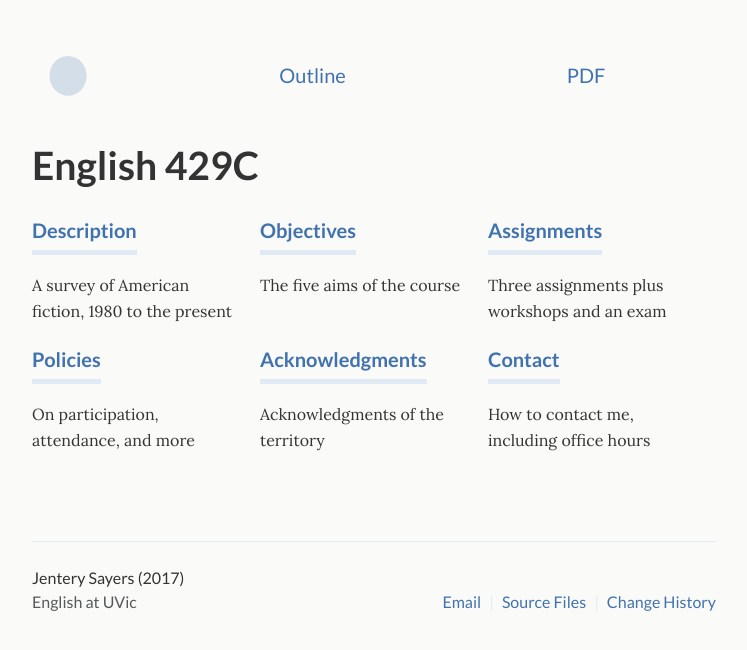
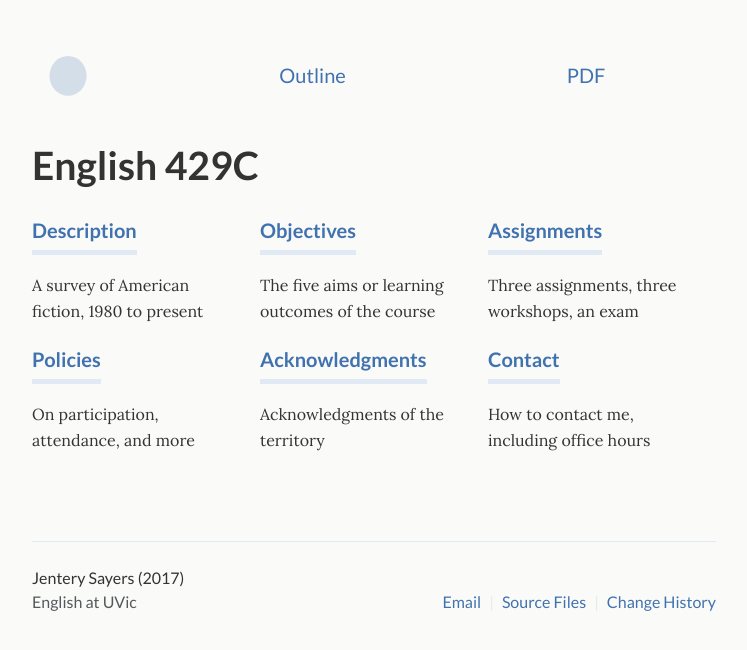
Before and after one commit to jentery/429c, a Jekyll site: the page built from _pages/outline.html, in a window 1280 px wide. Shown: the top 650 px of the page, without its empty margins (266-1013 px from the left). Built offline with Jekyll 4.4.1, drawn with Linux system fonts in a browser that asks for light colours.

Commit message:
Update outline.html

```diff
--- a/_pages/outline.html
+++ b/_pages/outline.html
@@ -12,21 +12,21 @@ permalink: /outline
     <div class="unit one-third">
       <div class="project">
         <h4 class="project-title"><a href="description/">Description</a></h4>
-        <p>A survey of American fiction, 1980 to the present</p>
+        <p>A survey of American fiction, 1980 to present</p>
       </div>
     </div>
 
     <div class="unit one-third">
       <div class="project">
         <h4 class="project-title"><a href="aims/">Objectives</a></h4>
-        <p>The five aims of the course</p>
+        <p>The five aims or learning outcomes of the course</p>
       </div>
     </div>
 
     <div class="unit one-third">
       <div class="project">
         <h4 class="project-title"><a href="assignments/">Assignments</a></h4>
-        <p>Three assignments plus workshops and an exam</p>
+        <p>Three assignments, three workshops, an exam</p>
       </div>
     </div>
   </div><!-- grid -->
```
